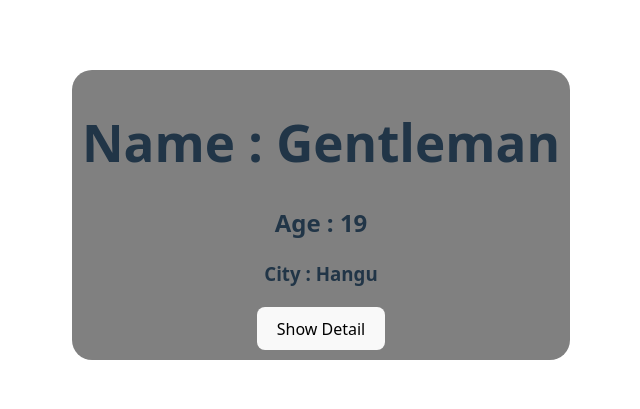
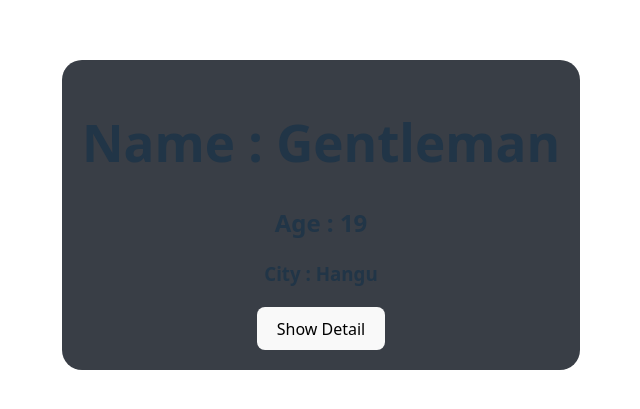
Before and after one commit to muhammadumair1100/first-react-app, a React (Vite) app in the folder react-first-app/: page / in a window 1280 px wide. Shown: the part 185-594 px from the top of the page, without its empty margins (319-959 px from the left). Built offline with nearby package versions, Linux system fonts and the light colour scheme.

Commit message:
With readable code

```diff
--- a/react-first-app/src/Practice-01/Profile.jsx
+++ b/react-first-app/src/Practice-01/Profile.jsx
@@ -5,42 +5,31 @@ export default function Profile({ name, age, city, hobbies }) {
 
   function toggleButton() {
     setDet(!moreDet);
+    console.log("Hello");
   }
-
-  if (moreDet) {
-    return (
-      <div
-        style={{
+  const style = {
     backgroundColor: "#393E46",
     padding: "20px",
     borderRadius: "20px",
-        }}
-      >
+  };
+
+  return (
+    <div style={style}>
       <h1>Name : {name}</h1>
       <h2>Age : {age}</h2>
       <h3>City : {city}</h3>
+      {moreDet && (
         <p>
-          {hobbies.map((hobby) => (
-            <li>{hobby}</li>
+          {hobbies.map((hobby, index) => (
+            <li key={index}>{hobby}</li>
           ))}
         </p>
+      )}
+      {moreDet ? (
         <button onClick={toggleButton}>Hide Detail</button>
-      </div>
-    );
-  } else {
-    return (
-      <div
-        style={{
-          backgroundColor: "gray",
-          padding: "10px",
-          borderRadius: "20px",
-        }}
-      >
-        <h1>Name : {name}</h1>
-        <h2>Age : {age}</h2>
-        <h3>City : {city}</h3>
+      ) : (
         <button onClick={toggleButton}>Show Detail</button>
+      )}
     </div>
   );
 }
-}
```
Lines whose indentation alone changed are shown as unchanged.
